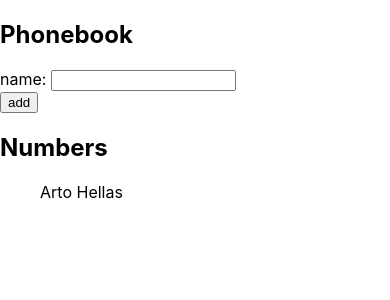
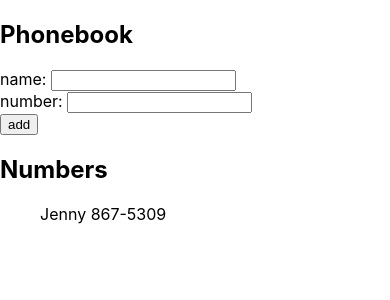
Before and after one commit to kcselm/fullstack_javascript, a React (Create React App) app in the folder part2/phonebook/: page / in a window 390 px wide. Shown: the top 300 px of the page. Built offline with nearby package versions, Linux system fonts and the light colour scheme.

Commit message:
Phonebook step 3

```diff
--- a/part2/phonebook/src/App.js
+++ b/part2/phonebook/src/App.js
@@ -4,20 +4,27 @@ import './App.css';
 const App = () => {
   const [ persons, setPersons ] = useState([
     {
-      name: 'Arto Hellas',
-      id: 1
+      name: 'Jenny',
+      number: '867-5309',
+      id: 1,
      }
   ])
   const [ newName, setNewName ] = useState('')
+  const [ newNumber, setNewNumber ] = useState('')
 
   const handleNameChange = e => {
     setNewName(e.target.value)
+  }
+
+  const handleNumberChange = e => {
+    setNewNumber(e.target.value)
   }
 
   const addPerson = e => {
     e.preventDefault()
     const newPerson = {
       name: newName,
+      number: newNumber,
       id: persons.length + 1,
     }
     const names = persons.map(person => person.name)
@@ -30,6 +37,7 @@ const App = () => {
       console.log('persons', persons)
       setPersons(persons.concat(newPerson))
       setNewName('')
+      setNewNumber('')
     }
   }
 
@@ -41,12 +49,15 @@ const App = () => {
           name: <input value={newName} onChange={handleNameChange}/>
         </div>
         <div>
+          number: <input value={newNumber} onChange={handleNumberChange}/>
+        </div>
+        <div>
           <button type="submit">add</button>
         </div>
       </form>
       <h2>Numbers</h2>
       {persons.map(person =>
-        <ul key={person.id}>{person.name}</ul>)}
+        <ul key={person.id}>{person.name}  {person.number}</ul>)}
     </div>
   )
 }
```
